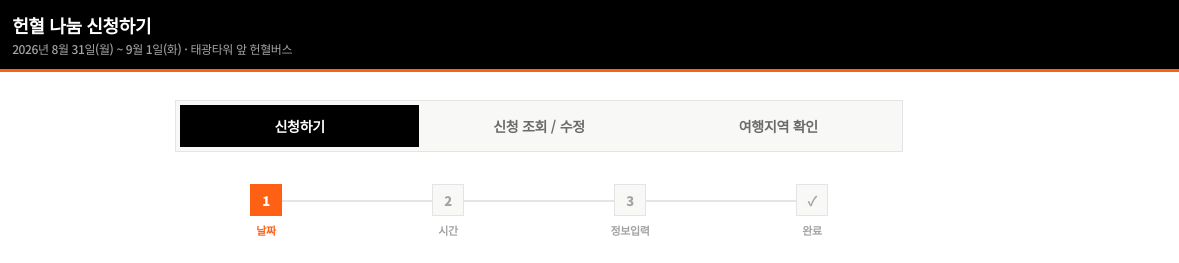
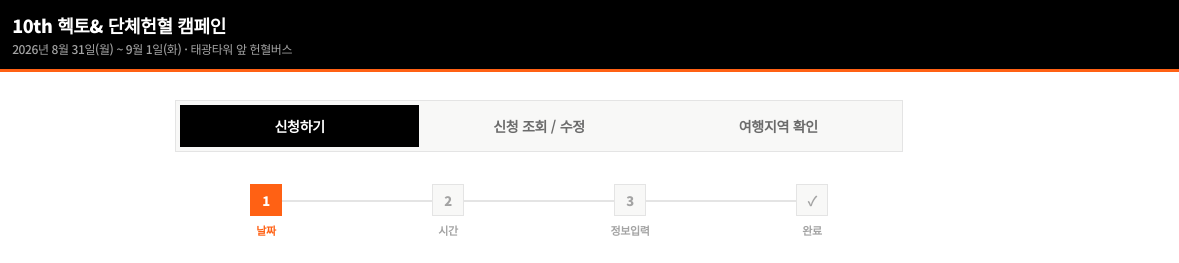
Before and after one commit to jinajeon0505/blood-donation, a website: page public/index.html in a window 1280 px wide. Shown: the top 263 px of the page, 101-1280 px from the left. Drawn offline with Linux system fonts and the light colour scheme; no server answers.

Commit message:
헤더 타이틀을 '10th 헥토& 단체헌혈 캠페인'으로 변경

```diff
--- a/public/index.html
+++ b/public/index.html
@@ -11,7 +11,7 @@
 <header class="header">
   <img class="header-logo" src="assets/logo-hecto-white.png" alt="Hecto">
   <div class="header-text">
-    <div class="header-title">헌혈 나눔 신청하기</div>
+    <div class="header-title">10th 헥토& 단체헌혈 캠페인</div>
     <div class="header-sub">2026년 8월 31일(월) ~ 9월 1일(화) · 태광타워 앞 헌혈버스</div>
   </div>
 </header>
```
